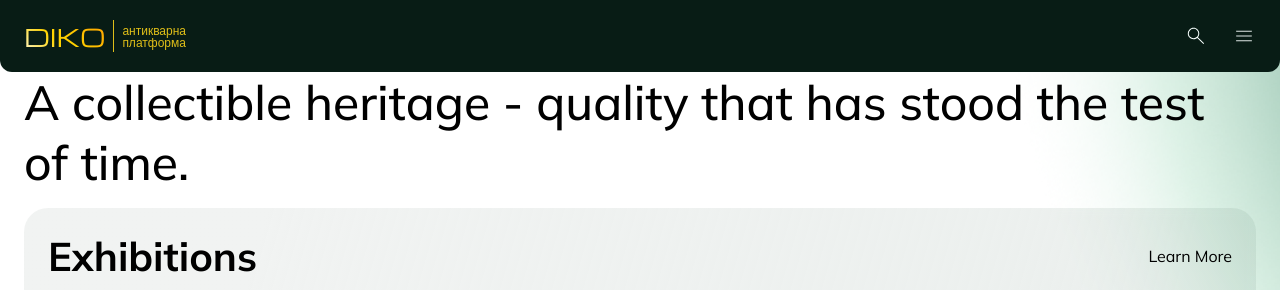
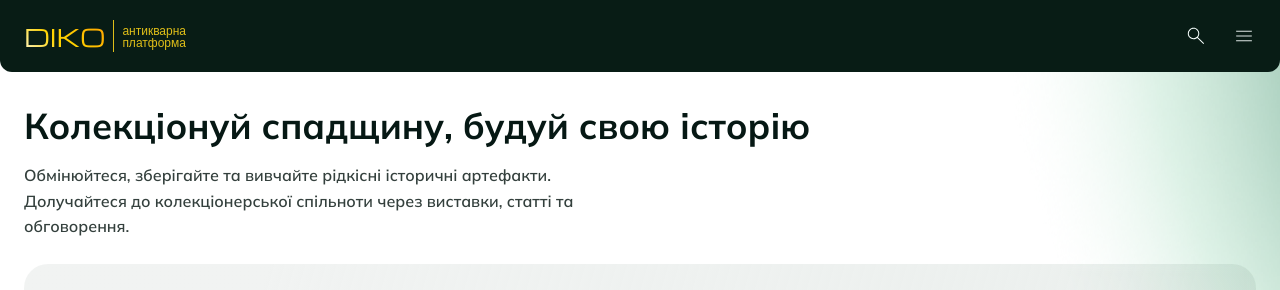
Before and after one commit to Valentyn-Radobenko/antiques-market-place, a React (Vite) app: page / in a window 1280 px wide. Shown: the top 290 px of the page. Built offline with nearby package versions, Linux system fonts and the light colour scheme.

Commit message:
small changes in club hero

```diff
--- a/src/components/ClubHero/ClubHero.scss
+++ b/src/components/ClubHero/ClubHero.scss
@@ -1,16 +1,36 @@
 .club-hero {
-  text-align: center;
-  margin-bottom: 16px;
+  display: flex;
+  flex-direction: column;
+  align-items: flex-start;
+  gap: 16px;
+  align-self: stretch;
+
+  margin-bottom: 24px;
 
   &__title {
-    color: #000;
+    @include h1-bold;
 
-    font-size: 48px;
-    font-style: normal;
-    font-weight: 500;
-    line-height: normal;
-    text-align: left;
-    text-underline-position: from-font;
-    text-decoration-skip-ink: none;
+    color: $gray-black;
+
+    @include on-tablet {
+      @include h2-bold;
+    }
+
+    @include on-phone {
+      @include h2-mobile-bold;
+    }
+  }
+
+  &__text {
+    @include h4-bold;
+    width: 613px;
+
+    color: $gray-dark;
+
+    @include on-tablet {
+      width: 100%;
+      max-width: 592px;
+      @include button-semibold;
+    }
   }
 }
--- a/src/components/ClubHero/ClubHero.tsx
+++ b/src/components/ClubHero/ClubHero.tsx
@@ -1,11 +1,18 @@
-import { useTranslation } from 'react-i18next';
+// import { useTranslation } from 'react-i18next';
 
-export const Hero = () => {
-  const { t } = useTranslation();
+export const ClubHero = () => {
+  // const { t } = useTranslation();
 
   return (
     <section className="club-hero">
-      <h1 className="club-hero__title">{t('hero.title')}</h1>
+      <h1 className="club-hero__title">
+        Колекціонуй спадщину, будуй свою історію
+      </h1>
+      <p className="club-hero__text">
+        Обмінюйтеся, зберігайте та вивчайте рідкісні історичні артефакти.
+        Долучайтеся до колекціонерської спільноти через виставки, статті та
+        обговорення.
+      </p>
     </section>
   );
 };
--- a/src/pages/ClubPage/ClubPage.tsx
+++ b/src/pages/ClubPage/ClubPage.tsx
@@ -1,12 +1,12 @@
 import { ExhibitionsSlider } from '../../components/Sliders/ExhibitionsSlider';
 import { ArticlesSlider } from '../../components/Sliders/ArticlesSlider';
 import { DiscussionsSlider } from '../../components/Sliders/DiscussionsSlider';
-import { Hero } from '../../components/ClubHero/ClubHero';
+import { ClubHero } from '../../components/ClubHero/ClubHero';
 
 export const HomePage = () => {
   return (
     <>
-      <Hero />
+      <ClubHero />
 
       <ExhibitionsSlider />
 
--- a/src/styles/index.scss
+++ b/src/styles/index.scss
@@ -50,7 +50,7 @@ html * {
 .main {
   @include standard-inline-paddings;
 
-  padding-top: $header-height;
+  padding-top: $header-height + 32px;
 
   background-image: url('/images/background-laptop.png');
   background-position: center;
```
